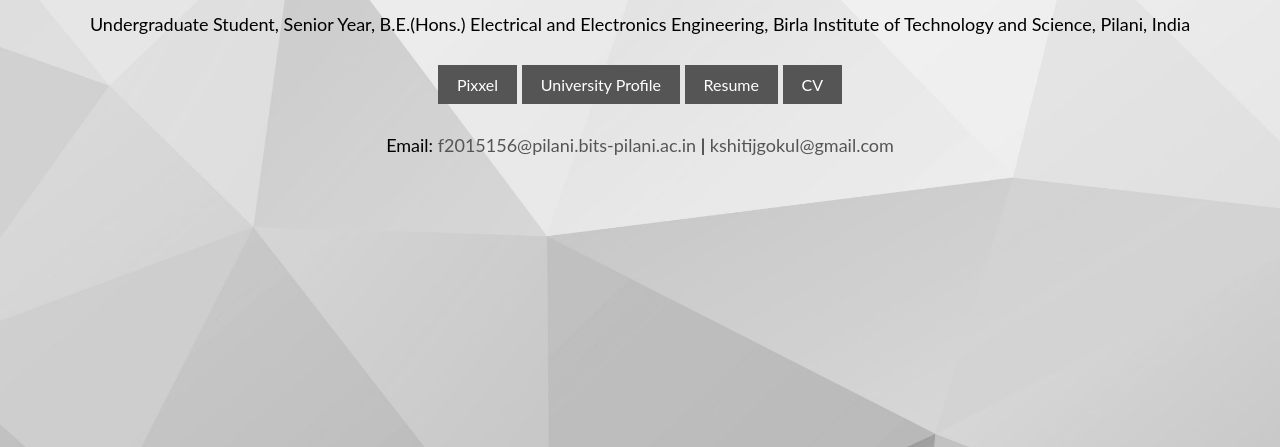
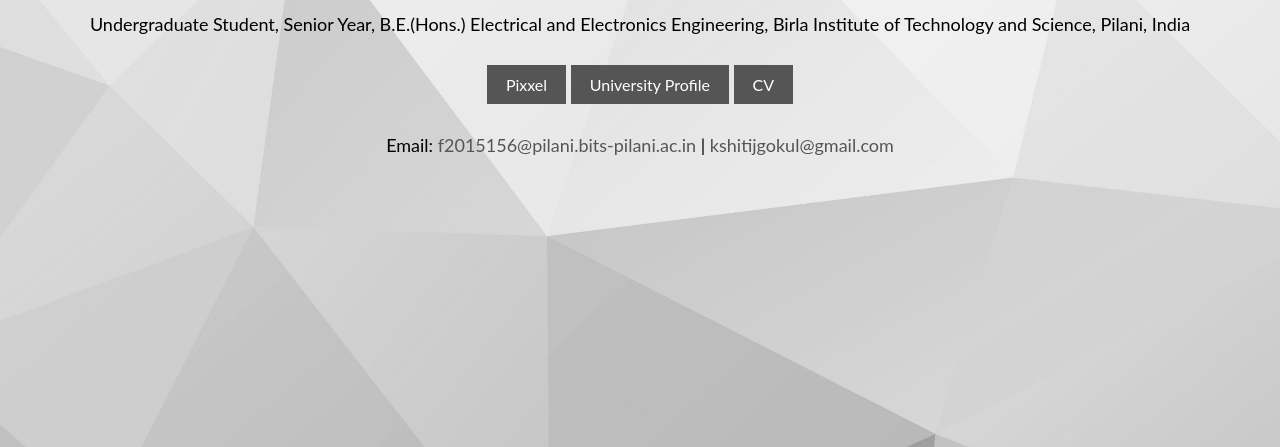
Before and after one commit to khandelwalkshitij/khandelwalkshitij.github.io, a plain HTML site: page index.html in a window 1280 px wide. Shown: the part 264-711 px from the top of the page. Drawn offline with Linux system fonts and the light colour scheme; a web font is replaced by a local one.

Commit message:
Update index.html

```diff
--- a/index.html
+++ b/index.html
@@ -72,8 +72,9 @@
                             <td>
 				<a class="button" href="http://pixxel.co.in/" target="_blank">Pixxel</a>
                                 <a class="button" href="http://www.bits-pilani.ac.in/spp/f2015156/" target="_blank">University Profile</a>
-                        		<a class="button" href="assets/resume.pdf">Resume</a>
-								<a class="button" href="assets/cv.pdf">CV</a>
+                        	<!--	<a class="button" href="assets/resume.pdf">Resume</a>
+				-->
+				<a class="button" href="assets/cv.pdf">CV</a>
                         	</td>
                         </tr>
                         <tr>
```
